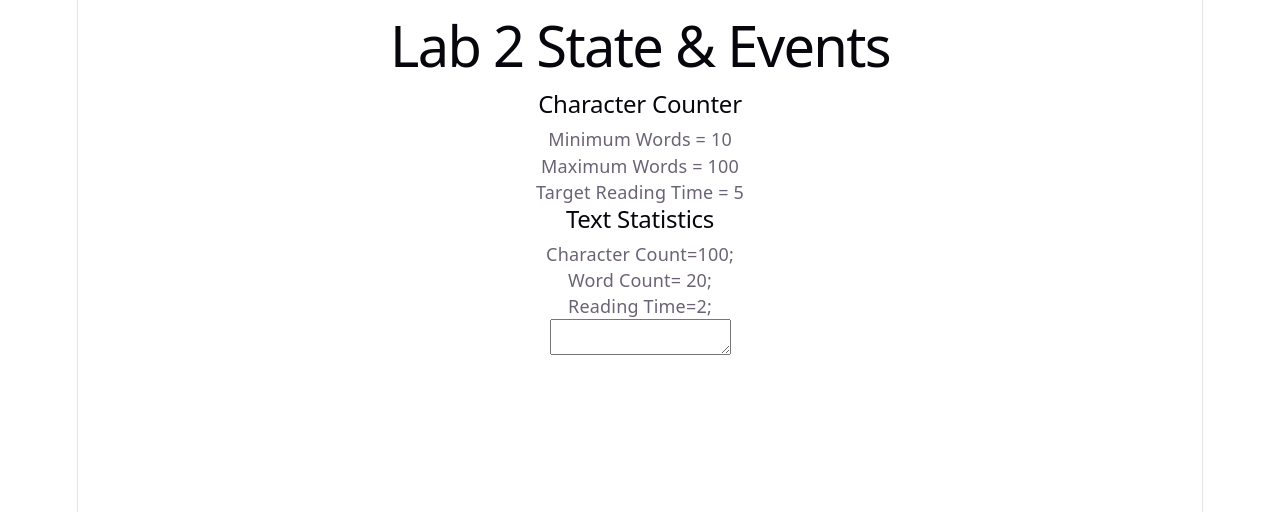
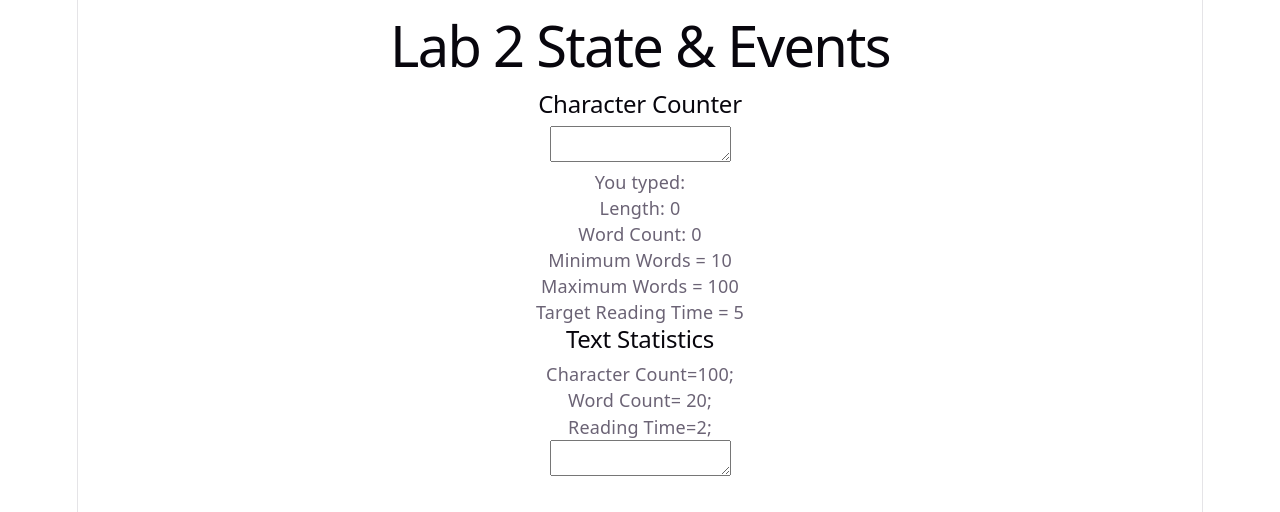
Before and after one commit to divzmadhu/lab-9-2, a React (Vite) app: page / in a window 1280 px wide. Shown: the top 512 px of the page. Built offline with nearby package versions, Linux system fonts and the light colour scheme.

Commit message:
Add Character an dword count calculations

```diff
--- a/src/components/CharacterCounter/CharacterCounter.tsx
+++ b/src/components/CharacterCounter/CharacterCounter.tsx
@@ -1,14 +1,23 @@
 import {useState} from "react";
 
 import type { CharacterCounterProps } from "../../types";
+import TextInput from "../TextInput/TextInput";
 
 
 
 
 export default function CharacterCounter(props:CharacterCounterProps){
     const [text,setText] =useState("");
+    // const wordCount = text.trim().split(" ").length;
+    const wordCount = text.trim() ? text.trim().split(/\s+/).length : 0;
     return(
         <div>
+            <TextInput onTextChange={setText} />
+            <p>You typed: {text}</p>
+             <p>Length: {text.length}</p>
+              <p>Word Count: {wordCount}</p>
+
+
             <p>Minimum Words = {props.minWords}</p>
             <p>Maximum Words = {props.maxWords}</p>
             <p>Target Reading Time = {props.targetReadingTime}</p>
```
